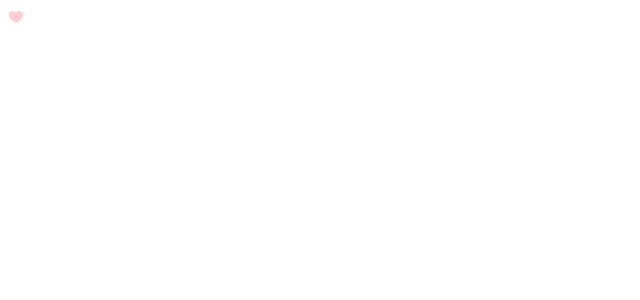
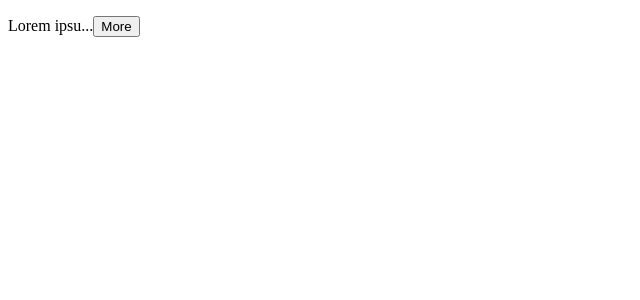
Before and after one commit to PaulineTrotzer/ExpenseTracker, a React (Vite) app: page / in a window 1280 px wide. Shown: the top 300 px of the page, without its empty margins (0-640 px from the left). Built offline with nearby package versions, Linux system fonts and the light colour scheme.

Commit message:
building expandable Text

```diff
--- a/package.json
+++ b/package.json
@@ -10,6 +10,7 @@
   },
   "dependencies": {
     "bootstrap": "^5.2.3",
+    "immer": "^9.0.19",
     "react": "^18.2.0",
     "react-dom": "^18.2.0",
     "react-icons": "^4.7.1",
--- a/src/App.tsx
+++ b/src/App.tsx
@@ -1,26 +1,25 @@
-import { useState } from "react";
-import ListGroup from "./components/ListGroup";
-import Button from "./components/Button";
-import Like from "./components/Like/Like";
+import React, { useState } from "react";
+import ExpandableText from "./components/ExpandableText";
 
-function App() {
-  /*   const [alertVisible, setAlertVisibility] = useState(false); */
-  /*   const items = ["New York", "Miami", "San Francisco"];
+const App = () => {
+  const [showText, setTextVisibility] = useState(false);
   return (
     <div>
-      <ListGroup
-        items={items}
-        heading={"Miami"}
-        onSelectItem={() => {}}
-      ></ListGroup>
-    </div>
-  ); */
-
-  return (
-    <div>
-      <Like onClick={() => console.log("clicked")}></Like>
+      <ExpandableText maxChars={10}>
+        Lorem ipsum dolor sit amet, consectetur adipisicing elit. Velit
+        voluptatibus vero quae pariatur eos cupiditate fugiat temporibus, illum
+        deleniti? Voluptatibus adipisci ratione repellat quam magni eos quis
+        porro. Beatae totam, quos harum alias perspiciatis repudiandae ducimus
+        illo dolore, qui mollitia in labore ab quae at sequi repellendus minus
+        saepe natus iste. Consequuntur debitis odio fugiat voluptatum ad! Natus
+        obcaecati explicabo fuga autem omnis repellendus dolorum, illum dolores
+        atque commodi officiis laudantium! Totam, suscipit dolore! Dicta tempora
+        nesciunt quo voluptate saepe harum delectus necessitatibus omnis
+        consequuntur ut repellendus aliquam explicabo rerum ipsa, esse at, sunt
+        error. Vel ipsum quis laboriosam aliquam.
+      </ExpandableText>
     </div>
   );
-}
+};
 
 export default App;
--- /dev/null
+++ b/src/components/ExpandableText.tsx
@@ -0,0 +1,24 @@
+import React, { useState } from "react";
+
+interface Props {
+  children: string;
+  maxChars?: number;
+}
+
+const ExpandableText = ({ children, maxChars = 100 }: Props) => {
+  const [isExpanded, setExpanded] = useState(false);
+
+  if (children.length <= maxChars) return <p>{children}</p>;
+
+  const text = isExpanded ? children : children.substring(0, maxChars);
+  return (
+    <p>
+      {text}...
+      <button onClick={() => setExpanded(!isExpanded)}>
+        {isExpanded ? "Less" : "More"}
+      </button>
+    </p>
+  );
+};
+
+export default ExpandableText;
--- a/src/components/ListGroup/ListGroup.tsx
+++ b/src/components/ListGroup/ListGroup.tsx
@@ -1,6 +1,5 @@
 import { useState } from "react";
 import styles from "./ListGroup.css";
-import { styled } from "styled-components";
 import { BsCalendar2CheckFill } from "react-icons/bs";
 
 interface Props {
```
Also changed, not shown: src/Message.tsx (+8 -7 lines), src/components/Cart.tsx (added, +22 -0 lines), src/components/NavBar.tsx (added, +11 -0 lines), 1 other file (tests, documents, lock files or other folders).
